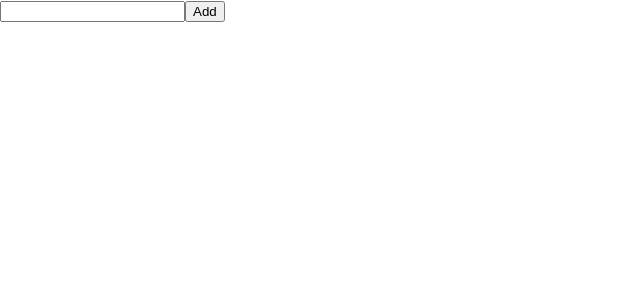
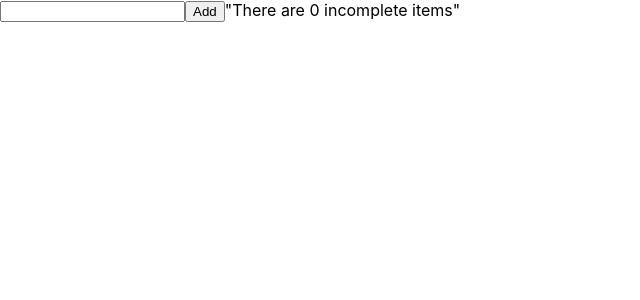
Before and after one commit to philipallen/todo-react-redux, a React (Create React App) app: page / in a window 1280 px wide. Shown: the top 300 px of the page, without its empty margins (0-640 px from the left). Built offline with nearby package versions, Linux system fonts and the light colour scheme.

Commit message:
Add number of incomplete itams functionality and tests

```diff
--- a/src/features/todoList/TodoList.js
+++ b/src/features/todoList/TodoList.js
@@ -2,6 +2,7 @@ import React, { useState } from "react";
 import { useSelector, useDispatch } from "react-redux";
 import {
   selectTodoItems,
+  selectCountOfIncompleteItems,
   addTodoItem,
   deleteTodoItem,
   completeTodoItem,
@@ -10,6 +11,7 @@ import * as S from "./TodoList.styled";
 
 export function TodoList() {
   const todoItems = useSelector(selectTodoItems);
+  const countOfIncompleteItems = useSelector(selectCountOfIncompleteItems);
   const [todoInputValue, setTodoInputValue] = useState("");
   const dispatch = useDispatch();
 
@@ -29,6 +31,7 @@ export function TodoList() {
         value={todoInputValue}
         onChange={handleTodoInputChange}
       ></S.TodoInput>
+      {/* TODO split below out to separate component */}
       <S.AddButton onClick={handleAddButtonClick}>Add</S.AddButton>
       {todoItems.map((todoItem, i) => (
         <div key={i}>
@@ -42,7 +45,9 @@ export function TodoList() {
           </S.DeleteButton>
         </div>
       ))}
-
+      <S.IncompeteItemsText>
+        "There are {countOfIncompleteItems} incomplete items"
+      </S.IncompeteItemsText>
       {/* <div>
         <button
           aria-label="Increment value"
--- a/src/features/todoList/TodoList.styled.js
+++ b/src/features/todoList/TodoList.styled.js
@@ -13,3 +13,5 @@ export const AddButton = styled.button``;
 export const DeleteButton = styled.button``;
 
 export const Status = styled.input``;
+
+export const IncompeteItemsText = styled.span``;
--- a/src/features/todoList/todoListSlice.js
+++ b/src/features/todoList/todoListSlice.js
@@ -59,4 +59,11 @@ export const incrementAsync = (amount) => (dispatch) => {
 // in the slice file. For example: `useSelector((state) => state.todoList.value)`
 export const selectTodoItems = (state) => state?.todoList?.todoItems;
 
+export const selectCountOfIncompleteItems = (state) => {
+  const items = state?.todoList?.todoItems;
+  let countOfIncompleteItems = 0;
+  items.forEach((item) => !item.isComplete && countOfIncompleteItems++);
+  return countOfIncompleteItems;
+};
+
 export default todoListSlice.reducer;
```
Also changed, not shown: 1 other file (tests, documents, lock files or other folders).
